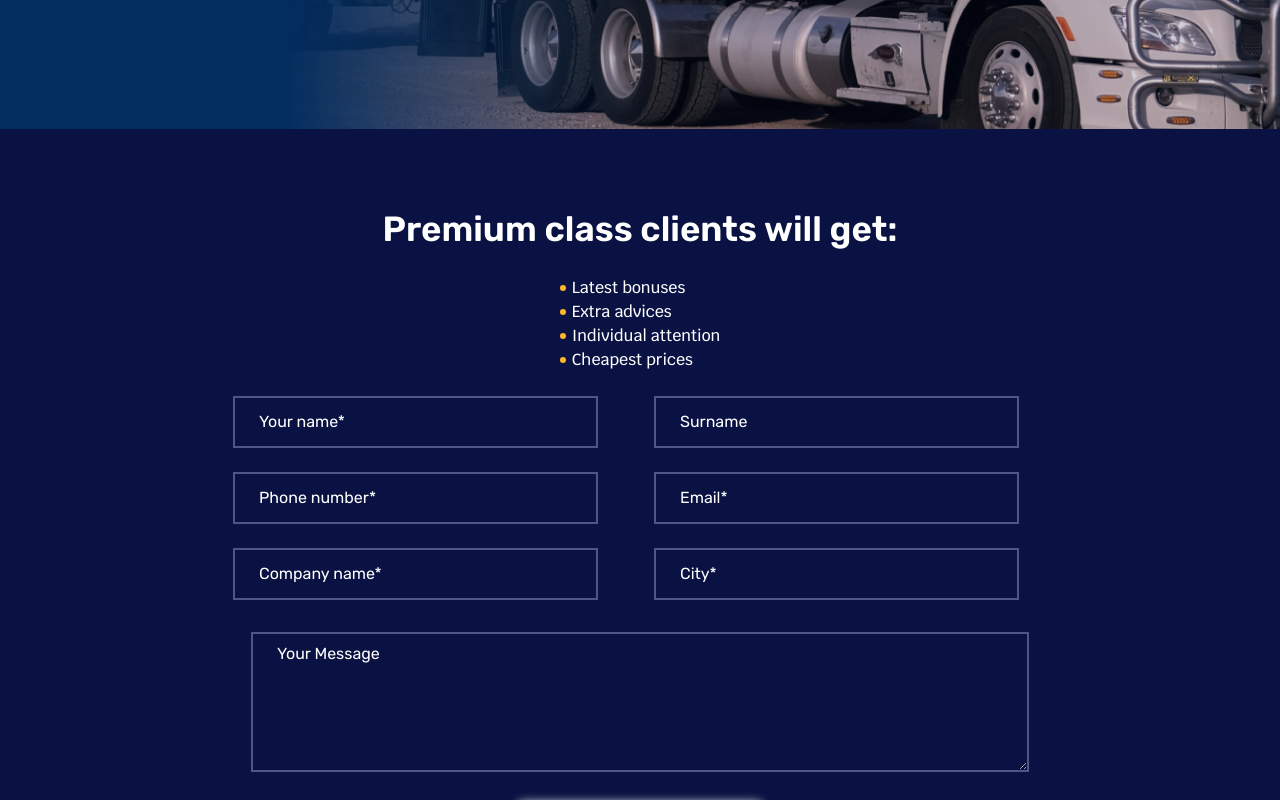
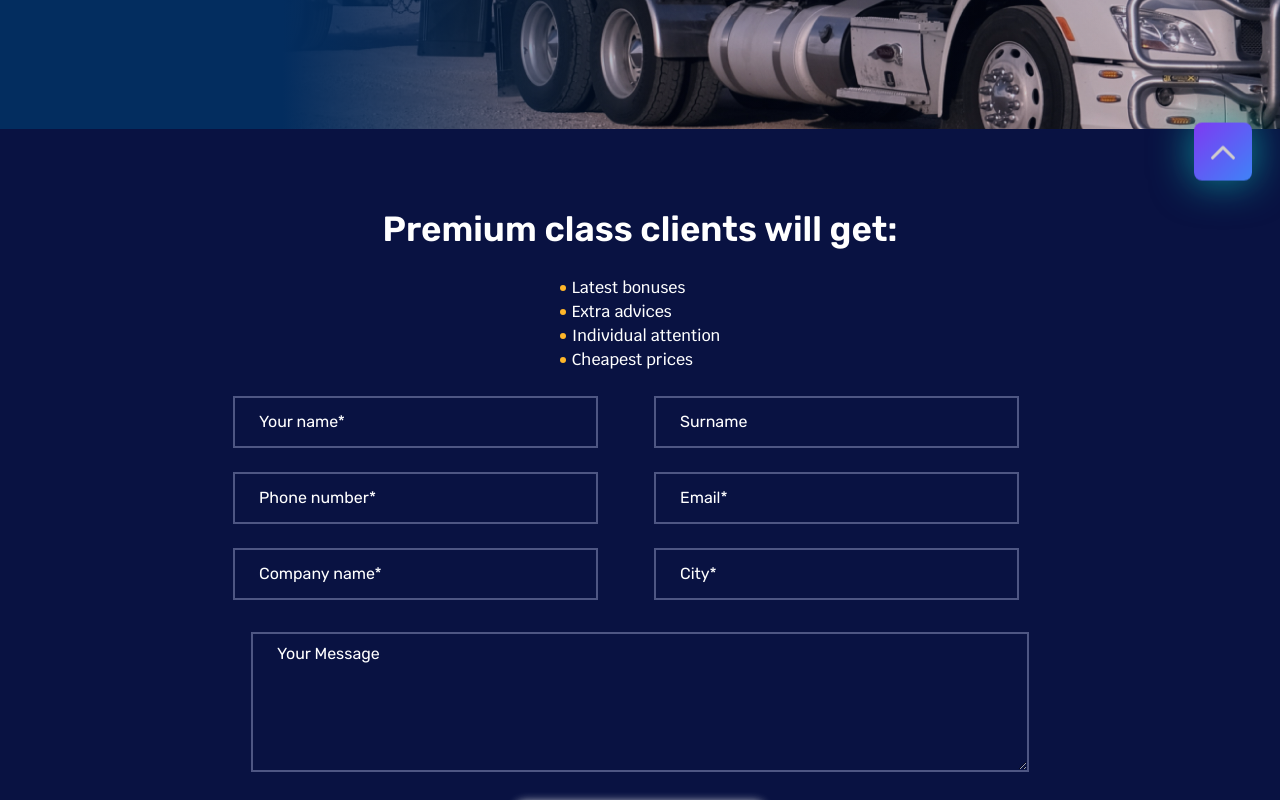
Before and after one commit to ibrohimov-murodjon/ekspress-logistic, a React (Vite) app: page /premium in a window 1280 px wide. Shown: the part 520-1320 px from the top of the page. Built offline with nearby package versions, Linux system fonts and the light colour scheme.

Commit message:
resolved problem

```diff
--- a/src/components/Button.jsx
+++ b/src/components/Button.jsx
@@ -44,7 +44,6 @@ function Button({ title }) {
       >
         {title}
       </button>
-      //Modal-start
       <div
         className={`${
           modalEl ? "block " : "hidden"
@@ -67,7 +66,6 @@ function Button({ title }) {
           </p>
         </div>
         <ul className="flex items-center flex-wrap justify-center gap-x-[131px] mt-[20px] mb-5 desktopMid:mb-3 mobileLg:gap-y-[20px] mobileLg:gap-x-0 mobileMd:gap-y-[10px] mobileMd:mt-2">
-          //modal-contact
           {premiumData.map((element) => {
             return (
               <div
--- a/src/pages/Premium.jsx
+++ b/src/pages/Premium.jsx
@@ -5,6 +5,7 @@ import { SubText, PremiumContact } from '../components'
 //images
 import HomeIcon from '../assets/home-icon.svg'
 import RightIcon from '../assets/right-icon.svg'
+import DropTopBtn from "../components/DropTopBtn";
 
 function Premium() {
   return (
@@ -32,6 +33,7 @@ function Premium() {
       <div className="bg-[#091242]">
         <PremiumContact />
       </div>
+      <DropTopBtn/>
     </>
   );
 }
```
